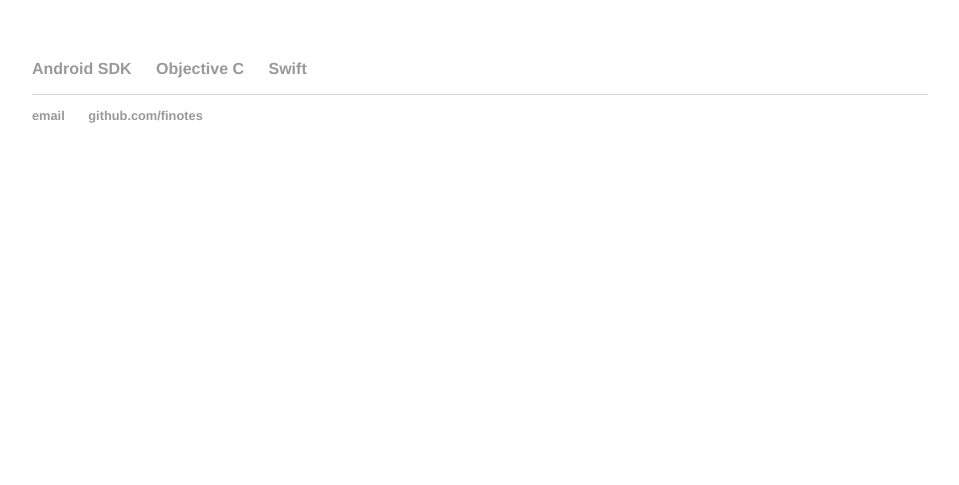
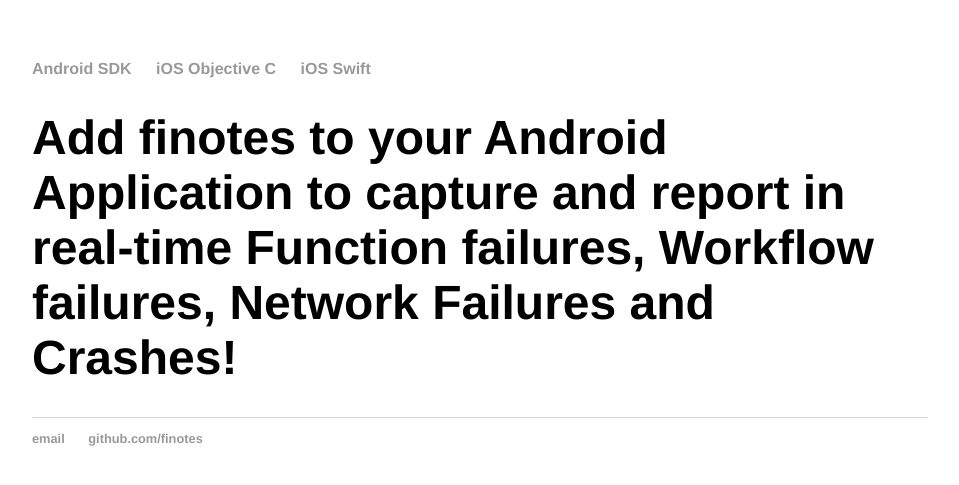
Before and after one commit to finotes/finotes.github.io, a Jekyll site: the page built from index.html, in a window 1280 px wide. Shown: the top 485 px of the page, without its empty margins (160-1119 px from the left). Built offline with Jekyll 4.4.1, drawn with Linux system fonts in a browser that asks for light colours.

Commit message:
Update index.html

```diff
--- a/index.html
+++ b/index.html
@@ -1,27 +1,8 @@
-<!DOCTYPE html>
-<html>
-	<head>
-		<title>Finotes SDK</title>
-		<!-- link to main stylesheet -->
-		<link rel="stylesheet" type="text/css" href="/css/main.css">
-	</head>
-	<body>
-		<nav>
-    		<ul>
-        		<li><a href="/">Android SDK</a></li>
-	        	<li><a href="/about">Objective C</a></li>
-        		<li><a href="/cv">Swift</a></li>
-    		</ul>
-		</nav>
-		<div class="container">
-    		<div class="blurb">
-    		</div><!-- /.blurb -->
-		</div><!-- /.container -->
-		<footer>
-    		<ul>
-        		<li><a href="mailto:dp@finotes.com">email</a></li>
-        		<li><a href="https://github.com/finotes">github.com/finotes</a></li>
-			</ul>
-		</footer>
-	</body>
-</html>
+---
+layout: default
+title: Finotes SDK
+---
+<div class="blurb">
+	<h1>Add finotes to your Android Application to capture and report in real-time Function failures,
+Workflow failures, Network Failures and Crashes!</h1>
+</div><!-- /.blurb -->
```
